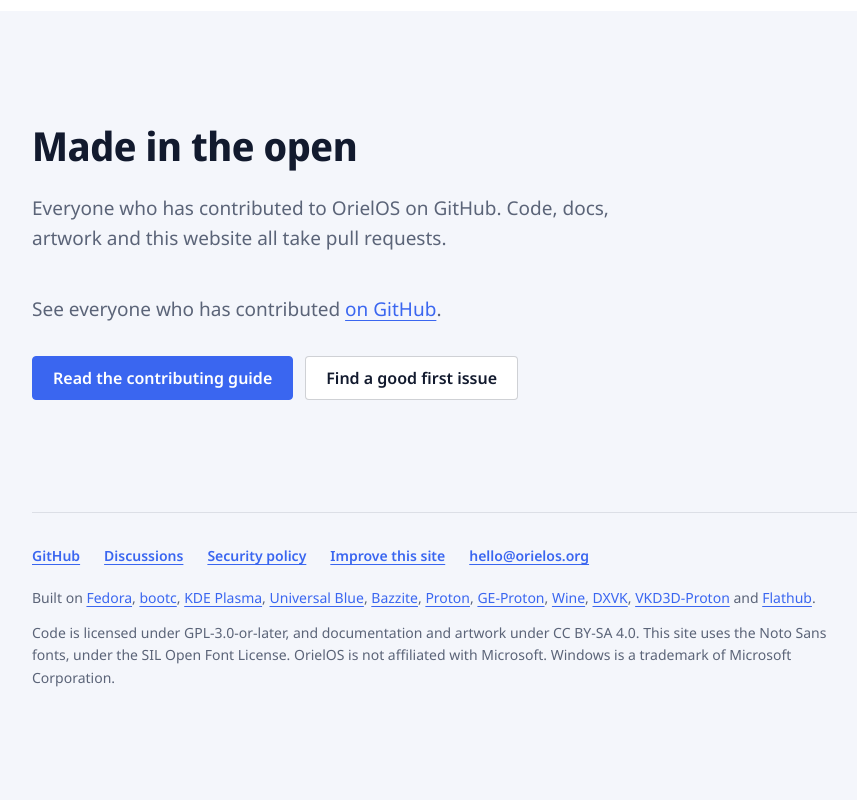
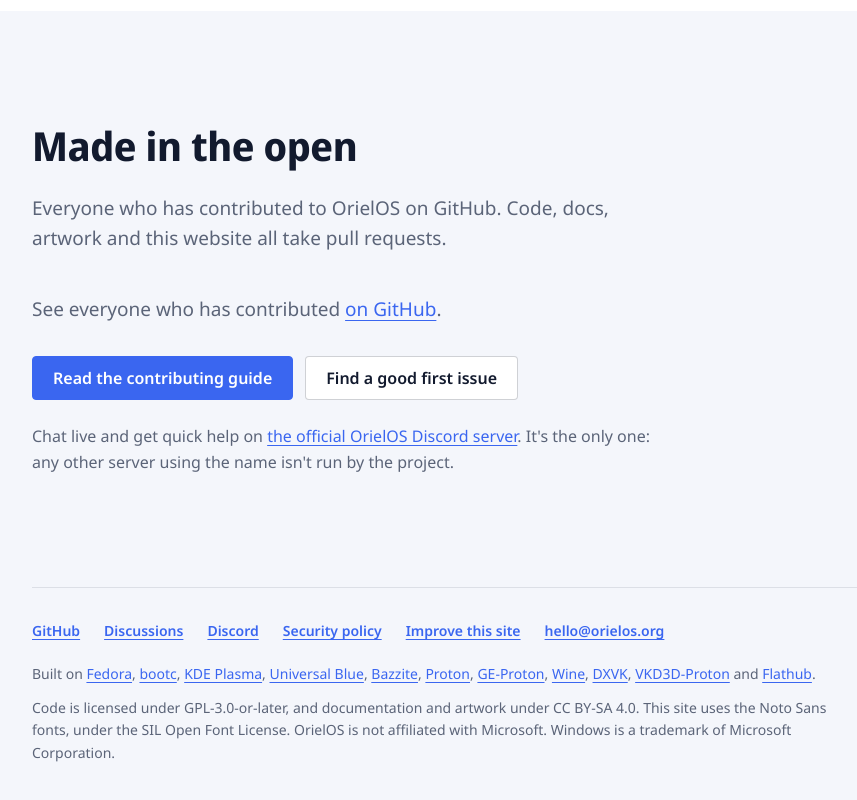
Before and after one commit to OrielOS/OrielOS, a plain HTML site: page website/public/index.html in a window 1280 px wide. Shown: the part 3600-4400 px from the top of the page, without its empty margins (72-929 px from the left). Before the commit the page ends 4345 px from the top, so only its background shows below. Drawn offline with Linux system fonts and the light colour scheme; files whose address does not match are found by name.

Commit message:
docs: point to the official OrielOS Discord server
The README, SUPPORT, CONTRIBUTING, the user documentation and orielos.org now link the official OrielOS Discord server for live chat and quick help, and say it is the only official one. Bugs, lasting questions and decisions stay on GitHub.

Signed-off-by: Nathan <nathan@orielos.org>

```diff
--- a/website/public/index.html
+++ b/website/public/index.html
@@ -235,6 +235,7 @@ with "if:" comments and the {{...}} placeholders from GitHub.
       <a class="button primary" href="https://github.com/ncjsvr/OrielOS/blob/main/CONTRIBUTING.md">Read the contributing guide</a>
       <a class="button" href="https://github.com/ncjsvr/OrielOS/contribute">Find a good first issue</a>
     </div>
+    <p class="section-note">Chat live and get quick help on <a href="https://discord.gg/RnpZYaKbHA">the official OrielOS Discord server</a>. It's the only one: any other server using the name isn't run by the project.</p>
   </div>
 </section>
 
@@ -243,6 +244,7 @@ with "if:" comments and the {{...}} placeholders from GitHub.
     <ul class="footer-links">
       <li><a href="https://github.com/ncjsvr/OrielOS">GitHub</a></li>
       <li><a href="https://github.com/ncjsvr/OrielOS/discussions">Discussions</a></li>
+      <li><a href="https://discord.gg/RnpZYaKbHA">Discord</a></li>
       <li><a href="https://github.com/ncjsvr/OrielOS/blob/main/SECURITY.md">Security policy</a></li>
       <li><a href="https://github.com/ncjsvr/OrielOS/tree/main/website">Improve this site</a></li>
       <li><a href="mailto:hello@orielos.org">hello@orielos.org</a></li>
--- a/website/public/styles.css
+++ b/website/public/styles.css
@@ -521,6 +521,12 @@ code {
   font-size: var(--step-lead);
 }
 
+.section-note {
+  max-width: 40rem;
+  margin-top: var(--space-6);
+  color: var(--text-muted);
+}
+
 .goals {
   display: grid;
   grid-template-columns: repeat(auto-fit, minmax(min(100%, 18rem), 1fr));
```
Also changed, not shown: CONTRIBUTING.md (+1 -0 lines), SUPPORT.md (+1 -0 lines), CHANGELOG.md, README.md, docs/README.md.
